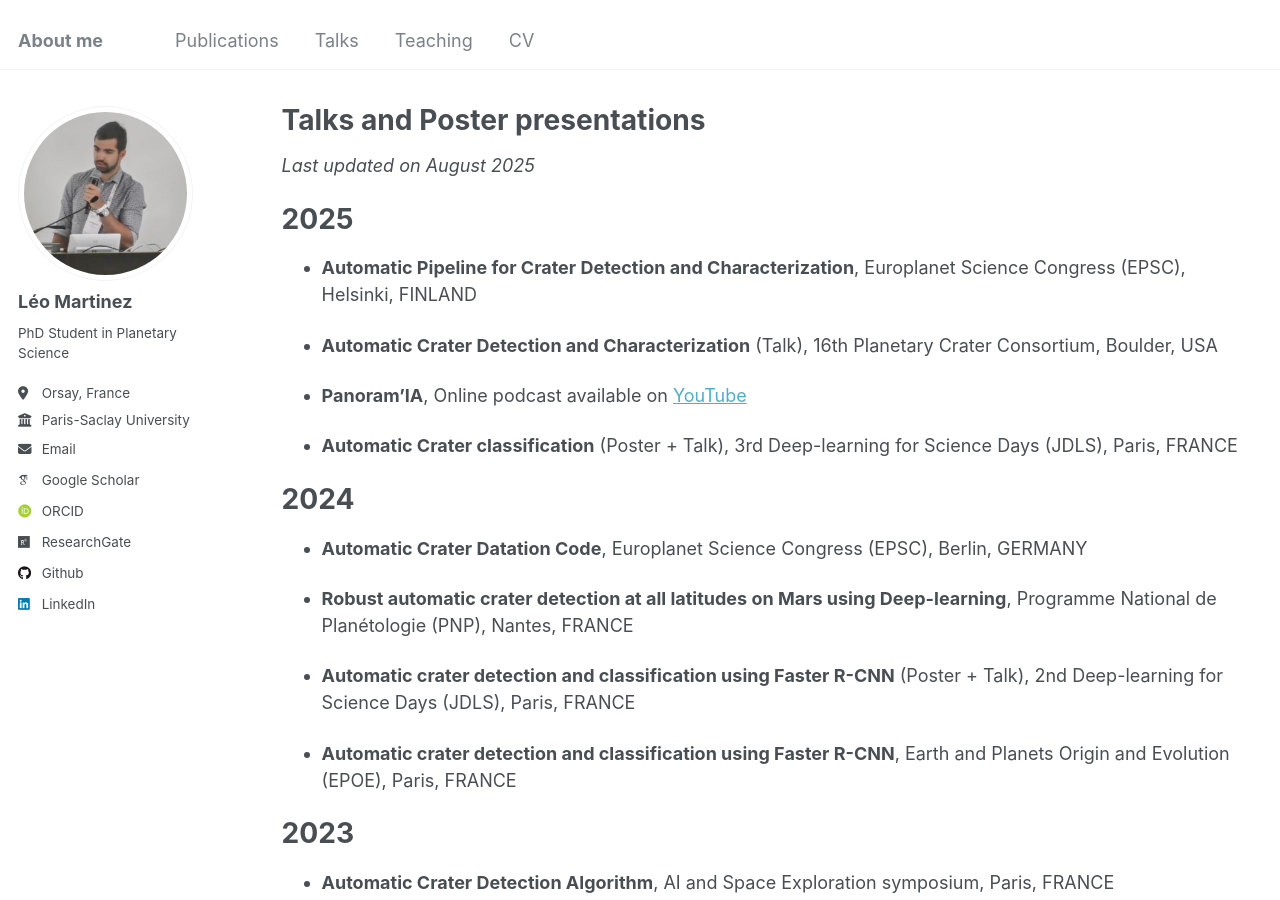
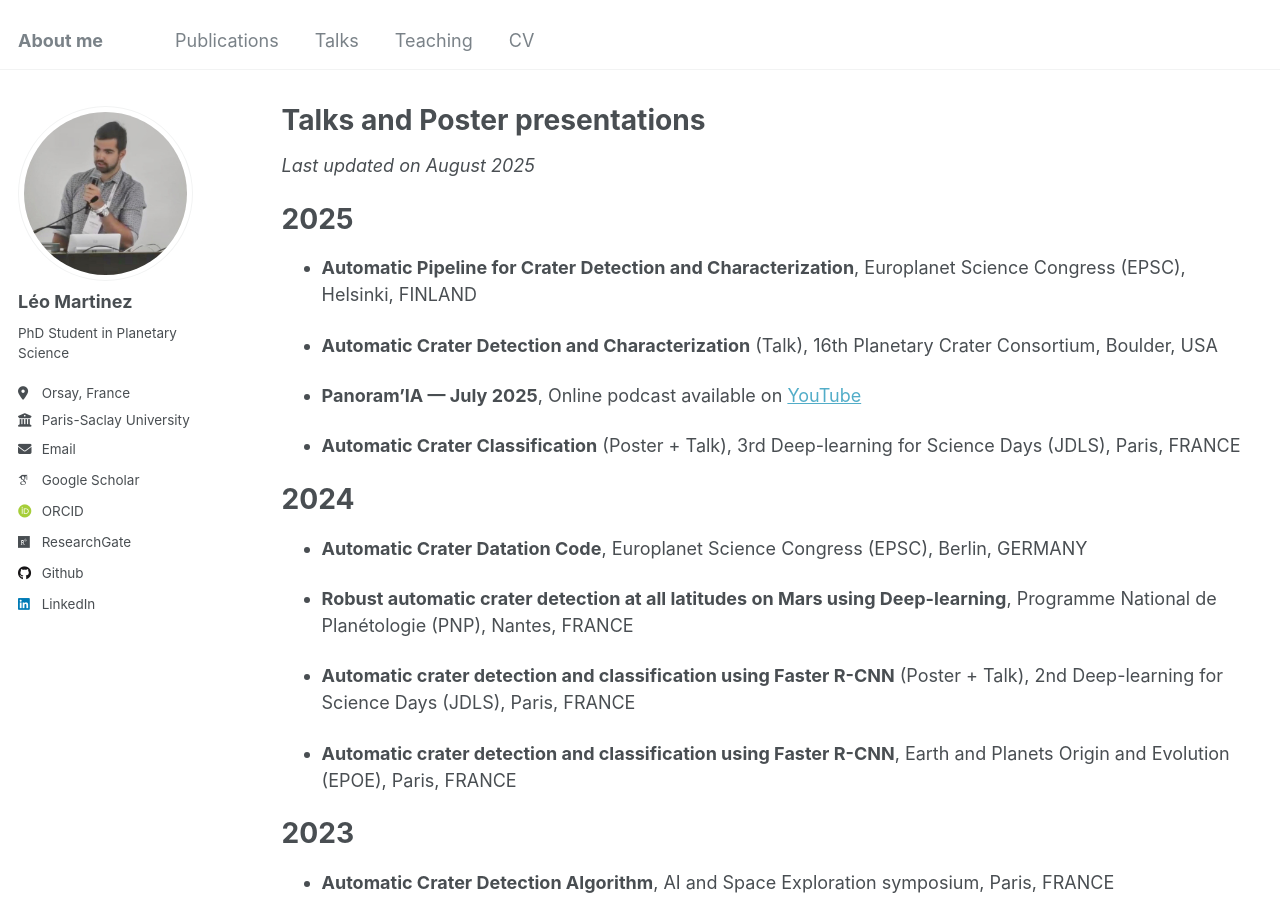
Before and after one commit to leomrtinez/leomrtinez.github.io, a Jekyll site: the page built from _pages/talks.md, in a window 1280 px wide and 900 px high. Built offline with Jekyll 4.4.1, drawn with Linux system fonts in a browser that asks for light colours; some web fonts are replaced.

Commit message:
Update talks.md

```diff
--- a/_pages/talks.md
+++ b/_pages/talks.md
@@ -13,9 +13,9 @@ author_profile: true
 
 * **Automatic Crater Detection and Characterization** (Talk), 16th Planetary Crater Consortium, Boulder, USA
 
-* **Panoram'IA**, Online podcast available on [YouTube](https://www.youtube.com/live/HzWf7cm9W3s?feature=shared&t=1386)
+* **Panoram'IA — July 2025**, Online podcast available on [YouTube](https://www.youtube.com/live/HzWf7cm9W3s?feature=shared&t=1386)
 
-* **Automatic Crater classification** (Poster + Talk), 3rd Deep-learning for Science Days (JDLS), Paris, FRANCE
+* **Automatic Crater Classification** (Poster + Talk), 3rd Deep-learning for Science Days (JDLS), Paris, FRANCE
 
 # 2024
 
```
